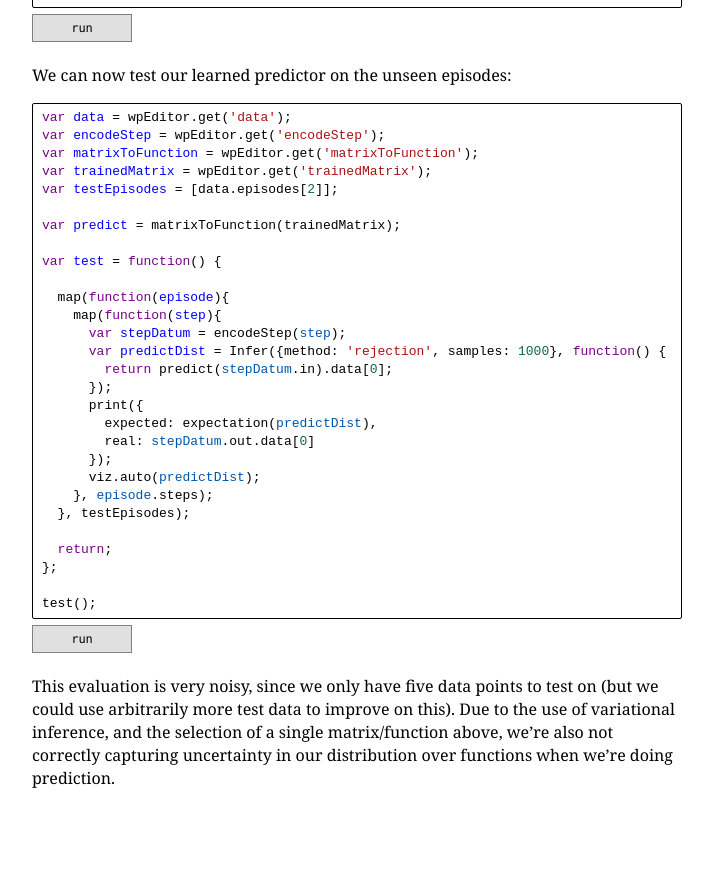
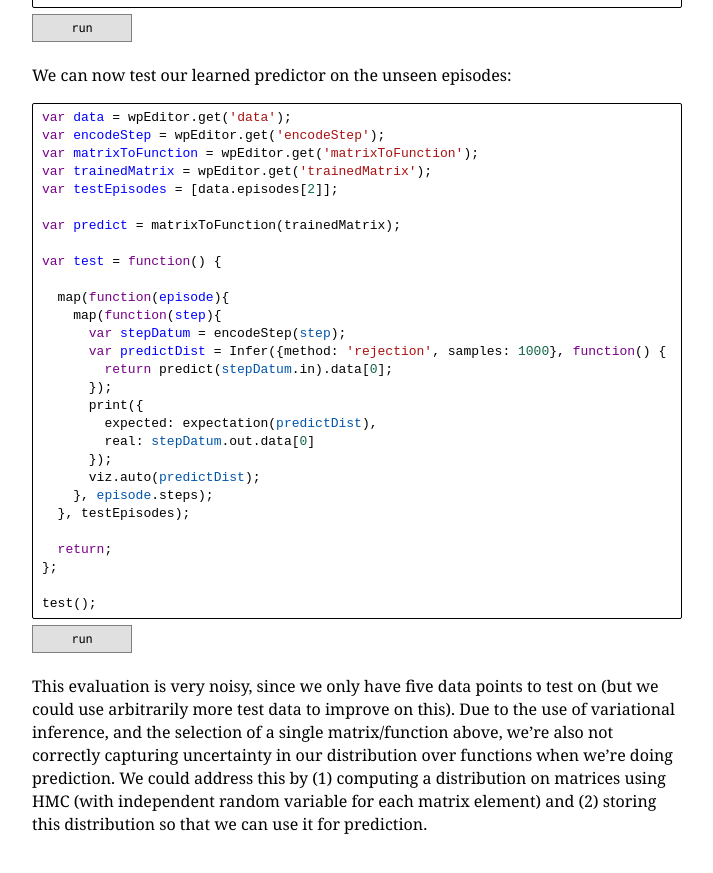
Before and after one commit to stuhlmueller/connoisseur, a Jekyll site: the page built from models/18-supervised-utility-prediction.md, in a window 1280 px wide and 900 px high, scrolled down 1776 px. Shown: the top 873 px of the window, without its empty margins (26-739 px from the left). Built offline with Jekyll 4.4.1, drawn with Linux system fonts in a browser that asks for light colours; nearby versions of some CDN libraries; a script that is not in the unit is left out.

Commit message:
Update utility prediction note

```diff
--- a/models/18-supervised-utility-prediction.md
+++ b/models/18-supervised-utility-prediction.md
@@ -285,4 +285,4 @@
 test();
 ~~~~
 
-This evaluation is very noisy, since we only have five data points to test on (but we could use arbitrarily more test data to improve on this). Due to the use of variational inference, and the selection of a single matrix/function above, we're also not correctly capturing uncertainty in our distribution over functions when we're doing prediction.
+This evaluation is very noisy, since we only have five data points to test on (but we could use arbitrarily more test data to improve on this). Due to the use of variational inference, and the selection of a single matrix/function above, we're also not correctly capturing uncertainty in our distribution over functions when we're doing prediction. We could address this by (1) computing a distribution on matrices using HMC (with independent random variable for each matrix element) and (2) storing this distribution so that we can use it for prediction.
```
